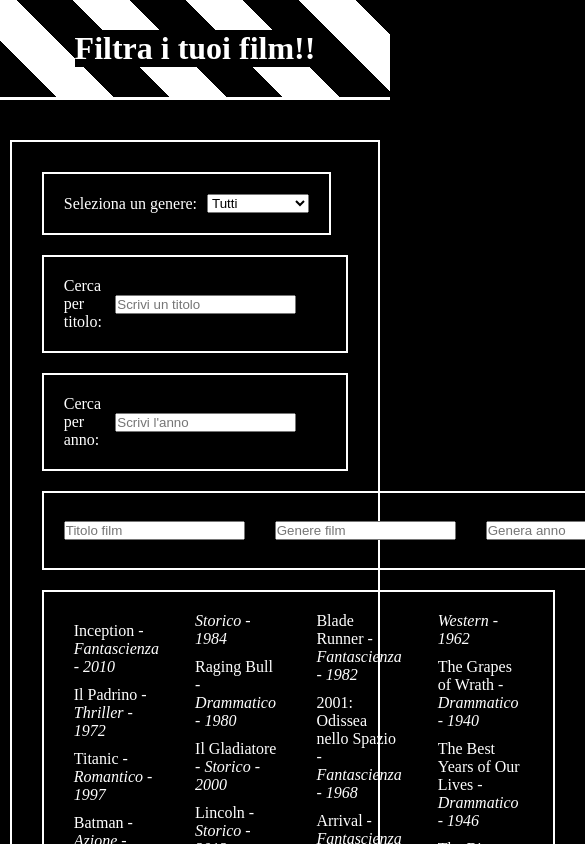
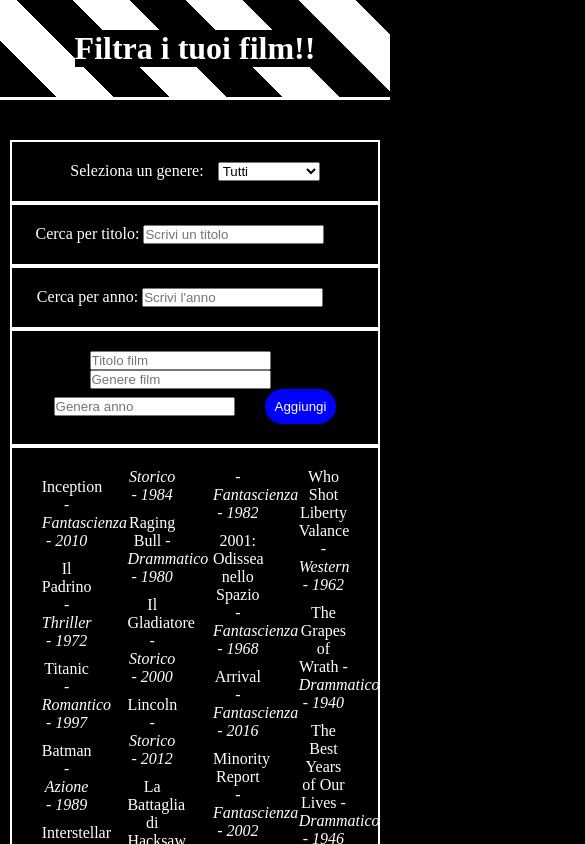
Before and after one commit to Tamburini-Christofer/react-movie-filter, a React (Vite) app: page / in a window 390 px wide. Shown: the top 844 px of the page, 585 px wide, since content can reach past the window. Built offline with nearby package versions, Linux system fonts and the light colour scheme.

Commit message:
Sistemazione style + pulizia

```diff
--- a/src/App.css
+++ b/src/App.css
@@ -56,10 +56,6 @@ input{
   margin-right: 30px;
 }
 
-.selettore{
-  display: inline-block;
-}
-
 .listaFilm{
   color: white;
   padding: 20px;
@@ -68,7 +64,6 @@ input{
 }
 
 .selettore{
-  display: flex;
   align-items: center;
   border: 2px solid white;
   padding: 20px;
@@ -92,6 +87,9 @@ input{
 .Drammatico:hover{
   color: #2a58a8;
 }
+.Aggiunto{
+  color: red;
+}
 li{
   margin: 10px;
   list-style-type: none;
@@ -101,3 +99,17 @@ li:hover{
   color: rgb(98, 98, 242);
   cursor: pointer;
 }
+
+@media screen and (max-width: 780px) {
+  .containerForm {
+    text-align: center;
+  display: block;
+  border: 0;
+  padding: 0px;
+}
+
+.selettore{
+  display: block;
+}
+
+}
```
